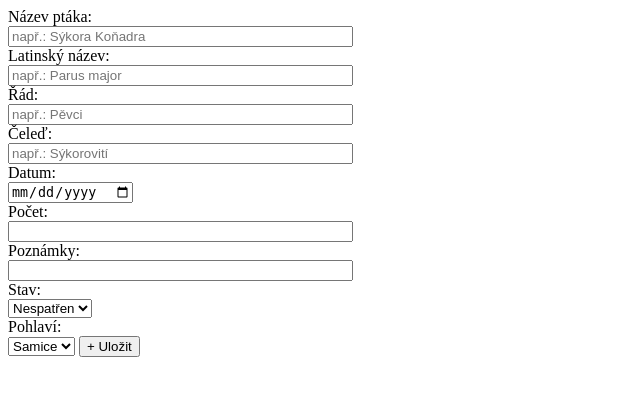
After one commit to Mikulas-code/birdwatch, a Node project: template src/views/edit.ejs in a window 1280 px wide. The commit adds this page. Shown: the top 396 px of the page, without its empty margins (0-640 px from the left). Run offline with Node 20 templates, Linux system fonts and the light colour scheme; the template is opened without the code that fills it, so the values that code supplies are empty.

Commit message:
feat: pridan edit na detailu ptaka

```diff
--- /dev/null
+++ b/src/views/edit.ejs
@@ -0,0 +1,59 @@
+<!DOCTYPE html>
+<html lang='en'>
+
+<head>
+    <meta charset='utf-8'>
+    <meta name='viewport' content='width=device-width, initial-scale=1'>
+    <title>
+        <%=title%>
+    </title>
+</head>
+
+<body>
+    <form method="post" action="/save-changes/<%= bird.id %>">
+        <label>Název ptáka:</label>
+        <br />
+        <input name="name" size="40" placeholder="např.: Sýkora Koňadra" value="<%=bird.name %>" />
+        <br />
+        <label>Latinský název:</label>
+        <br />
+        <input name="latinName" size="40" placeholder="např.: Parus major" value="<%=bird.latinName %>" />
+        <br />
+        <label>Řád:</label>
+        <br />
+        <input name="order" size="40" placeholder="např.: Pěvci" value="<%=bird.order %>" />
+        <br />
+        <label>Čeleď:</label>
+        <br />
+        <input name="family" size="40" placeholder="např.: Sýkorovití" value="<%=bird.family %>" />
+        <br />
+        <label>Datum:</label>
+        <br />
+        <input type="date" name="date" value="<%=bird.date %>" />
+        <br />
+        <label>Počet:</label>
+        <br />
+        <input name="count" size="40" value="<%=bird.count %>" />
+        <br />
+        <label>Poznámky:</label>
+        <br />
+        <input name="notes" size="40" value="<%= bird.notes %>" />
+        <br />
+        <label>Stav:</label>
+        <br />
+        <select name="seen">
+            <option value="true" <%=bird.seen ? 'selected' : '' %>>Spatřen</option>
+            <option value="false" <%=!bird.seen ? 'selected' : '' %>>Nespatřen</option>
+        </select>
+        <br />
+        <label>Pohlaví:</label>
+        <br />
+        <select name="gender">
+            <option value="true" <%=bird.gender ? 'selected' : '' %>>Samec</option>
+            <option value="false" <%=!bird.gender ? 'selected' : '' %>>Samice</option>
+        </select>
+        <button type="submit">&#43; Uložit</button>
+    </form>
+</body>
+
+</html>
--- a/src/views/index.ejs
+++ b/src/views/index.ejs
@@ -113,7 +113,10 @@
                     </tr>
                 </tbody>
             </table>
-            <button>Detail</button>
+            <form method="get" action="/open-edit/<%= bird.id %>" >
+                <button>Detail</button>
+            </form>
+
             <form method="post" action="/remove-bird/<%= bird.id %>">
                 <button type="submit">Smazat</button>
             </form>
```
Also changed, not shown: index.js (+49 -0 lines), db.sqlite.
